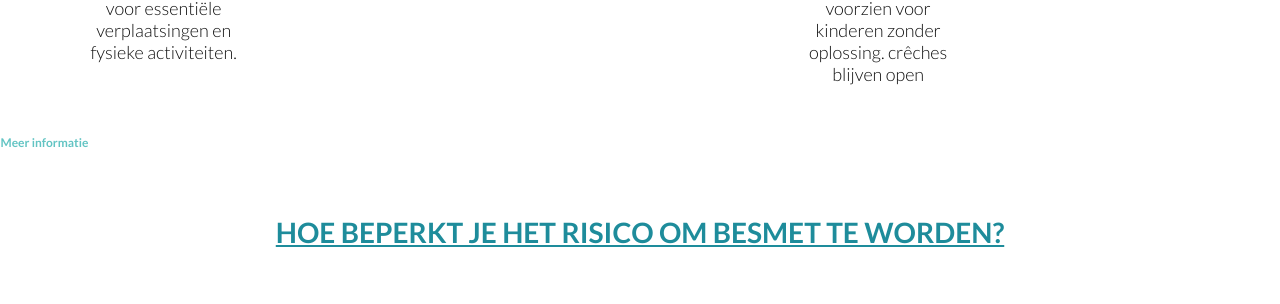
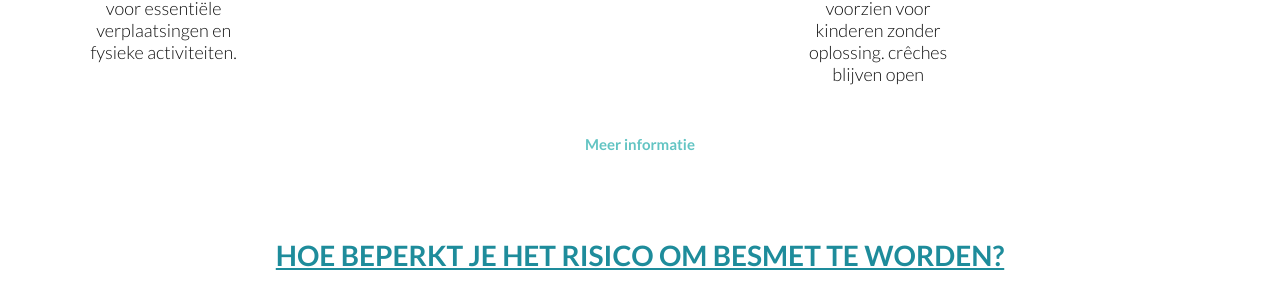
Before and after one commit to thebeardbe/zijnweinquarantaine-be, a website: page dist/index.html in a window 1280 px wide. Shown: the part 706-1010 px from the top of the page. Drawn offline with Linux system fonts and the light colour scheme.

Commit message:
added images and update note

```diff
--- a/dist/index.html
+++ b/dist/index.html
@@ -77,7 +77,7 @@
                     <span class="text">Alle niet essentiële winkels zijn gesloten</span>
                 </div>
             </div>
-            <div id="note"><a href="https://www.sophiewilmes.be/nl/coronavirus-versterkte-maatregelen/" target="_blank">Meer informatie</a></div>
+            <h3 id="note"><a href="https://www.sophiewilmes.be/nl/coronavirus-versterkte-maatregelen/" target="_blank">Meer informatie</a></h3>
             <div id="counter"></div>
             <!--<script type="text/javascript">
       var government=new dcountup("May 26, 2019 8:00:00", "days")
```
